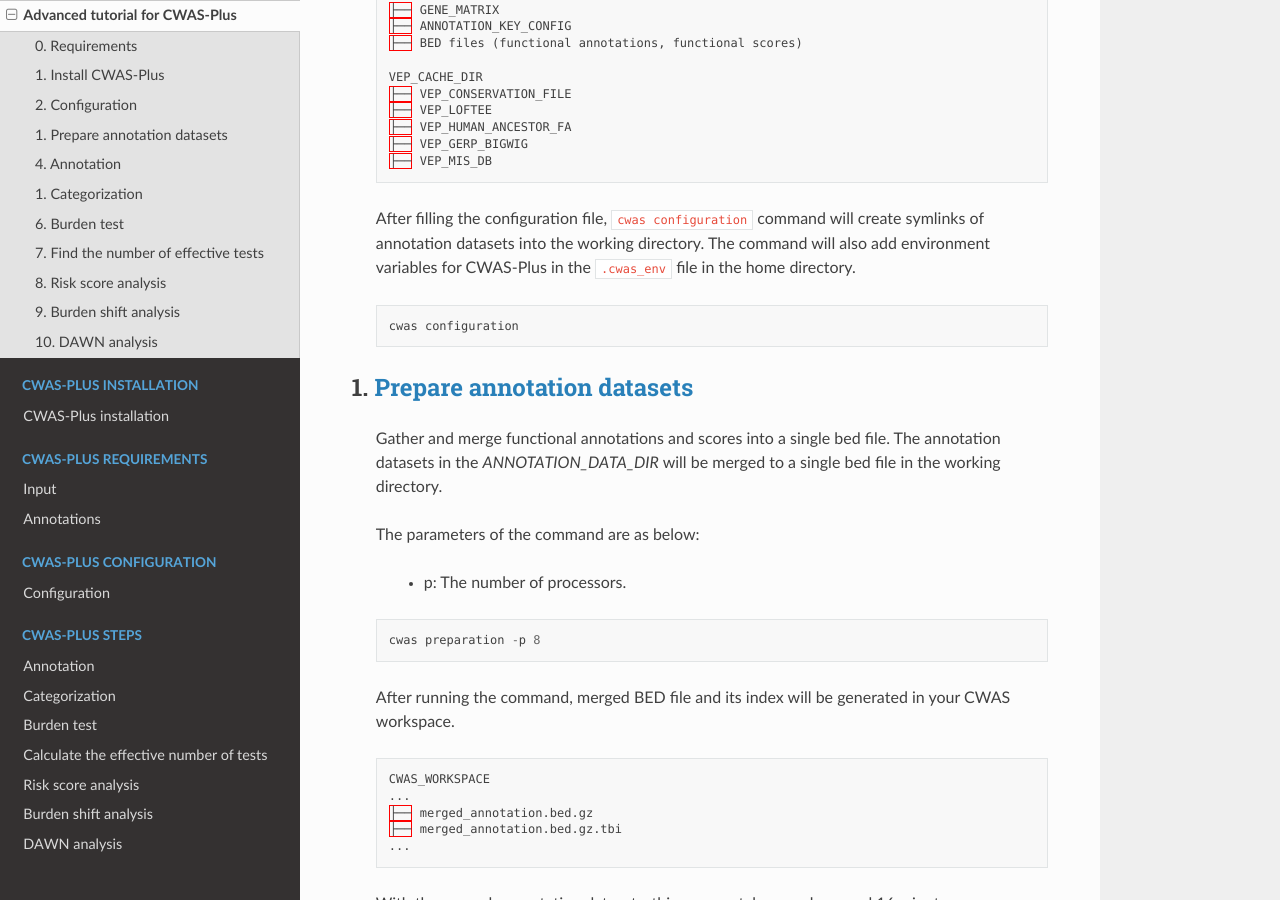
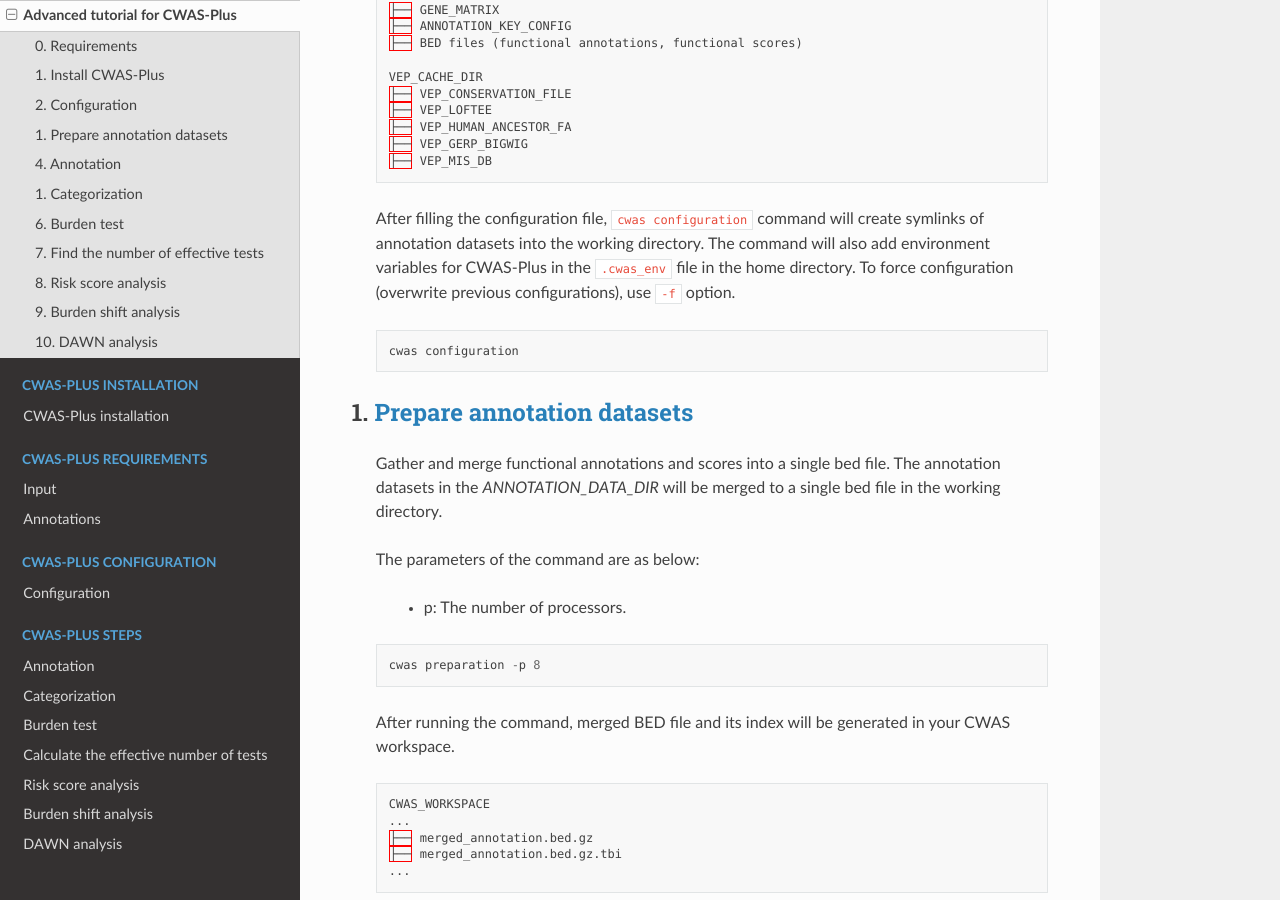
Before and after one commit to joonan-lab/cwas, a Sphinx documentation site: the page built from docs/quickstart/advanced_tutorial.rst, in a window 1280 px wide and 900 px high, scrolled down 5676 px. Built offline with Sphinx 7.4.7 and the Read the Docs theme 2.0.0, drawn with Linux system fonts in a browser that asks for light colours.

Commit message:
Update advanced_tutorial.rst

```diff
--- a/docs/quickstart/advanced_tutorial.rst
+++ b/docs/quickstart/advanced_tutorial.rst
@@ -251,7 +251,7 @@ This is an advanced tutorial for CWAS-Plus. Specific descriptions of arguments a
 
 
   After filling the configuration file, ``cwas configuration`` command will create symlinks of annotation datasets into the working directory.
-  The command will also add environment variables for CWAS-Plus in the ``.cwas_env`` file in the home directory.
+  The command will also add environment variables for CWAS-Plus in the ``.cwas_env`` file in the home directory. To force configuration (overwrite previous configurations), use ``-f`` option.
 
   .. code-block:: solidity
 
```
